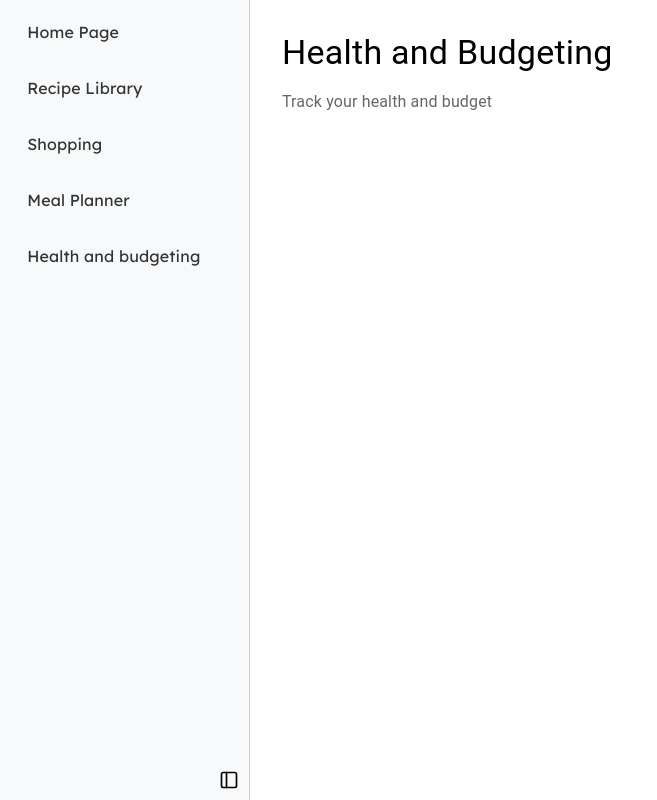
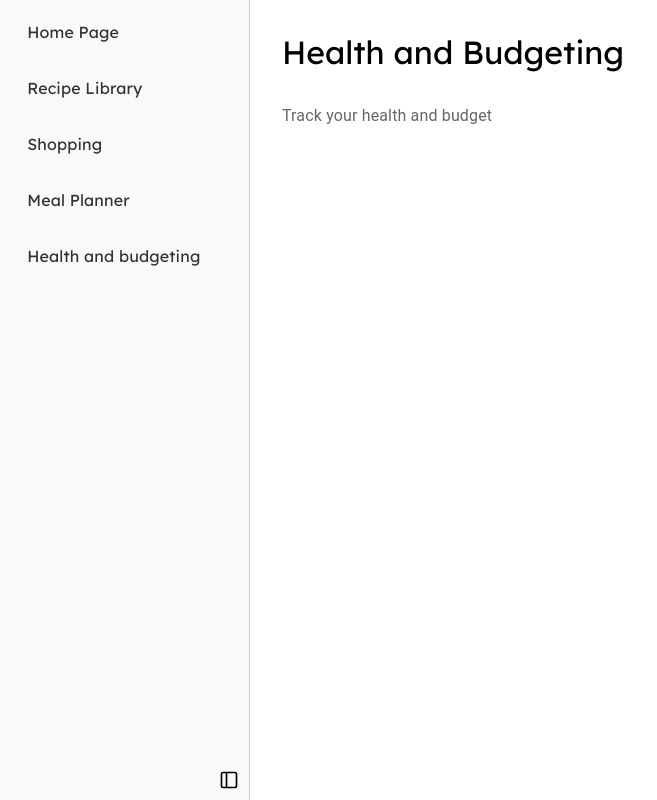
Before and after one commit to jdsander04/mom, a React (Vite) app in the folder frontend/: page /health in a window 1280 px wide. Shown: the top 800 px of the page, without its empty margins (0-657 px from the left). Built offline with nearby package versions, Linux system fonts and the light colour scheme.

Commit message:
refactor

```diff
--- a/frontend/src/components/common/RecipeCard/RecipeCard.tsx
+++ b/frontend/src/components/common/RecipeCard/RecipeCard.tsx
@@ -15,7 +15,7 @@ const CARD_STYLES = {
   backgroundColor: 'white',
   border: '1px solid #e0e0e0',
   borderRadius: '14px',
-  padding: '16px',
+  padding: '12px',
   display: 'flex',
   alignItems: 'center',
   cursor: 'pointer',
@@ -26,8 +26,8 @@ const CARD_STYLES = {
 };
 
 const IMAGE_STYLES = {
-  width: 64,
-  height: 64,
+  width: 96,
+  height: 96,
   borderRadius: '8px',
   objectFit: 'cover',
   marginRight: '16px'
--- /dev/null
+++ b/frontend/src/components/pages/Health.module.css
@@ -0,0 +1,5 @@
+.pageTitle {
+  grid-column: 1 / -1;
+  margin: 0 0 1rem 0;
+  font-weight: normal;
+}
--- a/frontend/src/components/pages/Health.tsx
+++ b/frontend/src/components/pages/Health.tsx
@@ -1,23 +1,16 @@
-import { Typography, Box } from '@mui/material';
-
-const PAGE_CONTAINER_STYLES = {
-  gridColumn: '1 / -1'
-};
-
-const PAGE_TITLE_STYLES = {
-  mb: 2
-};
+import { Typography } from '@mui/material';
+import styles from './Health.module.css';
 
 const Health = () => {
   return (
-    <Box sx={PAGE_CONTAINER_STYLES}>
-      <Typography variant="h4" component="h1" sx={PAGE_TITLE_STYLES}>
+    <>
+      <h1 className={styles.pageTitle}>
         Health and Budgeting
-      </Typography>
+      </h1>
       <Typography variant="body1" color="text.secondary">
         Track your health and budget
       </Typography>
-    </Box>
+    </>
   );
 };
 
--- a/frontend/src/components/pages/HomePage.tsx
+++ b/frontend/src/components/pages/HomePage.tsx
@@ -1,11 +1,5 @@
-import { Typography } from '@mui/material';
 import RecipeCard from '../common/RecipeCard';
-
-const SECTION_TITLE_STYLES = {
-  gridColumn: '1 / -1',
-  mb: 2,
-  mt: (index: number) => index > 0 ? 4 : 0
-};
+import styles from './HomePage.module.css';
 
 const MOCK_RECIPES = {
   popular: Array.from({ length: 5 }, (_, index) => ({
@@ -38,19 +32,11 @@ const HomePage = () => {
 
   return (
     <>
-      {SECTIONS.map((section, sectionIndex) => (
-        <div key={section.title}>
-          <Typography
-            variant="h4"
-            component="h1"
-            sx={{
-              ...SECTION_TITLE_STYLES,
-              mt: sectionIndex > 0 ? 4 : 0
-            }}
-          >
+      {SECTIONS.map((section, sectionIndex) => [
+        <h1 key={`${section.title}-title`} className={styles.pageTitle}>
           {section.title}
-          </Typography>
-          {section.recipes.map((recipe) => (
+        </h1>,
+        ...section.recipes.map((recipe) => (
           <RecipeCard
             key={recipe.id}
             title={recipe.title}
@@ -60,9 +46,8 @@ const HomePage = () => {
             servings={recipe.servings}
             onClick={() => handleRecipeClick(recipe.title)}
           />
-          ))}
-        </div>
-      ))}
+        ))
+      ])}
     </>
   );
 };
--- /dev/null
+++ b/frontend/src/components/pages/MealPlanner.module.css
@@ -0,0 +1,5 @@
+.pageTitle {
+  grid-column: 1 / -1;
+  margin: 0 0 1rem 0;
+  font-weight: normal;
+}
--- a/frontend/src/components/pages/MealPlanner.tsx
+++ b/frontend/src/components/pages/MealPlanner.tsx
@@ -1,23 +1,16 @@
-import { Typography, Box } from '@mui/material';
-
-const PAGE_CONTAINER_STYLES = {
-  gridColumn: '1 / -1'
-};
-
-const PAGE_TITLE_STYLES = {
-  mb: 2
-};
+import { Typography } from '@mui/material';
+import styles from './MealPlanner.module.css';
 
 const MealPlanner = () => {
   return (
-    <Box sx={PAGE_CONTAINER_STYLES}>
-      <Typography variant="h4" component="h1" sx={PAGE_TITLE_STYLES}>
+    <>
+      <h1 className={styles.pageTitle}>
         Meal Planner
-      </Typography>
+      </h1>
       <Typography variant="body1" color="text.secondary">
         Plan your meals here
       </Typography>
-    </Box>
+    </>
   );
 };
 
--- a/frontend/src/components/pages/RecipeLibrary.tsx
+++ b/frontend/src/components/pages/RecipeLibrary.tsx
@@ -1,19 +1,10 @@
-import { Typography } from '@mui/material';
-
-const PAGE_TITLE_STYLES = {
-  gridColumn: '1 / -1',
-  mb: 2
-};
+import styles from './RecipeLibrary.module.css';
 
 const RecipeLibrary = () => {
   return (
-    <Typography
-      variant="h4"
-      component="h1"
-      sx={PAGE_TITLE_STYLES}
-    >
+    <h1 className={styles.pageTitle}>
       Recipe Library
-    </Typography>
+    </h1>
   );
 };
 
--- /dev/null
+++ b/frontend/src/components/pages/Shopping.module.css
@@ -0,0 +1,5 @@
+.pageTitle {
+  grid-column: 1 / -1;
+  margin: 0 0 1rem 0;
+  font-weight: normal;
+}
--- a/frontend/src/components/pages/Shopping.tsx
+++ b/frontend/src/components/pages/Shopping.tsx
@@ -1,23 +1,16 @@
-import { Typography, Box } from '@mui/material';
-
-const PAGE_CONTAINER_STYLES = {
-  gridColumn: '1 / -1'
-};
-
-const PAGE_TITLE_STYLES = {
-  mb: 2
-};
+import { Typography } from '@mui/material';
+import styles from './Shopping.module.css';
 
 const Shopping = () => {
   return (
-    <Box sx={PAGE_CONTAINER_STYLES}>
-      <Typography variant="h4" component="h1" sx={PAGE_TITLE_STYLES}>
+    <>
+      <h1 className={styles.pageTitle}>
         Shopping
-      </Typography>
+      </h1>
       <Typography variant="body1" color="text.secondary">
         Your shopping list
       </Typography>
-    </Box>
+    </>
   );
 };
 
```
Lines whose indentation alone changed are shown as unchanged.
